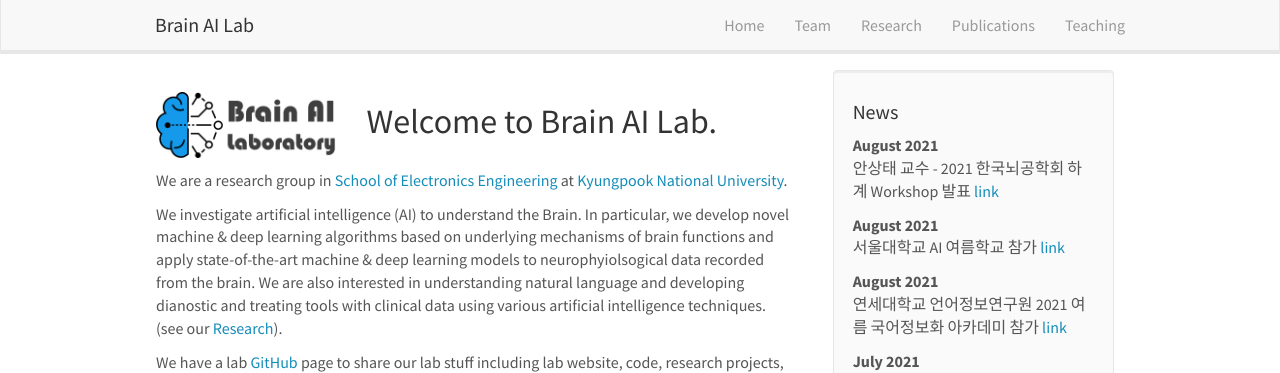
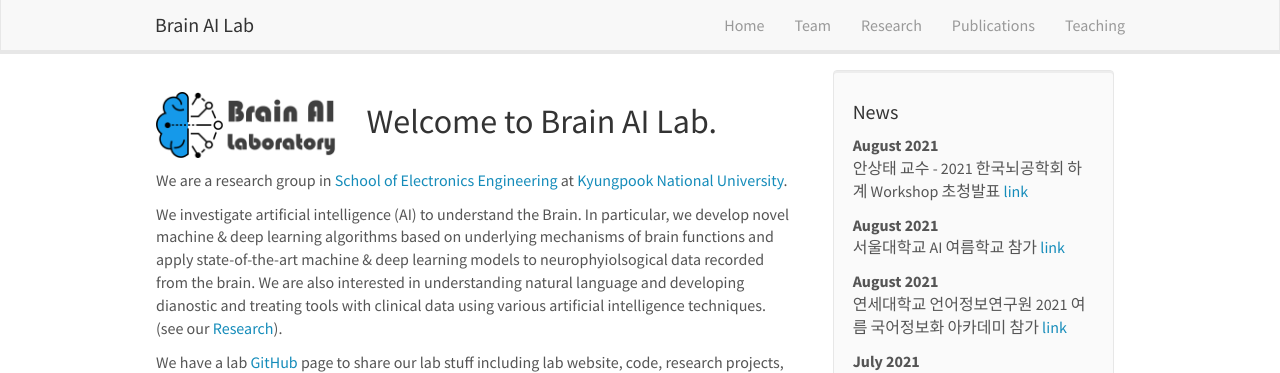
Before and after one commit to KNU-BrainAI/knu-brainai.github.io, a Jekyll site: the page built from _pages/home.md, in a window 1280 px wide. Shown: the top 373 px of the page. Built offline with Jekyll 4.4.1, drawn with Linux system fonts in a browser that asks for light colours; nearby versions of some CDN libraries.

Commit message:
Update news.yml

```diff
--- a/_data/news.yml
+++ b/_data/news.yml
@@ -1,5 +1,5 @@
 - date: August 2021
-  headline: "안상태 교수 - 2021 한국뇌공학회 하계 Workshop 발표 <a href='http://besk.kr/board/board.asp?b_code=46&Action=content&GotoPage=1&B_CATE=BBS1'>link</a>"
+  headline: "안상태 교수 - 2021 한국뇌공학회 하계 Workshop 초청발표 <a href='http://besk.kr/board/board.asp?b_code=46&Action=content&GotoPage=1&B_CATE=BBS1'>link</a>"
   details: "Title: Transcranial Alternating Current Stimulation Entrains Neural Oscillations"
 
 - date: August 2021
```
